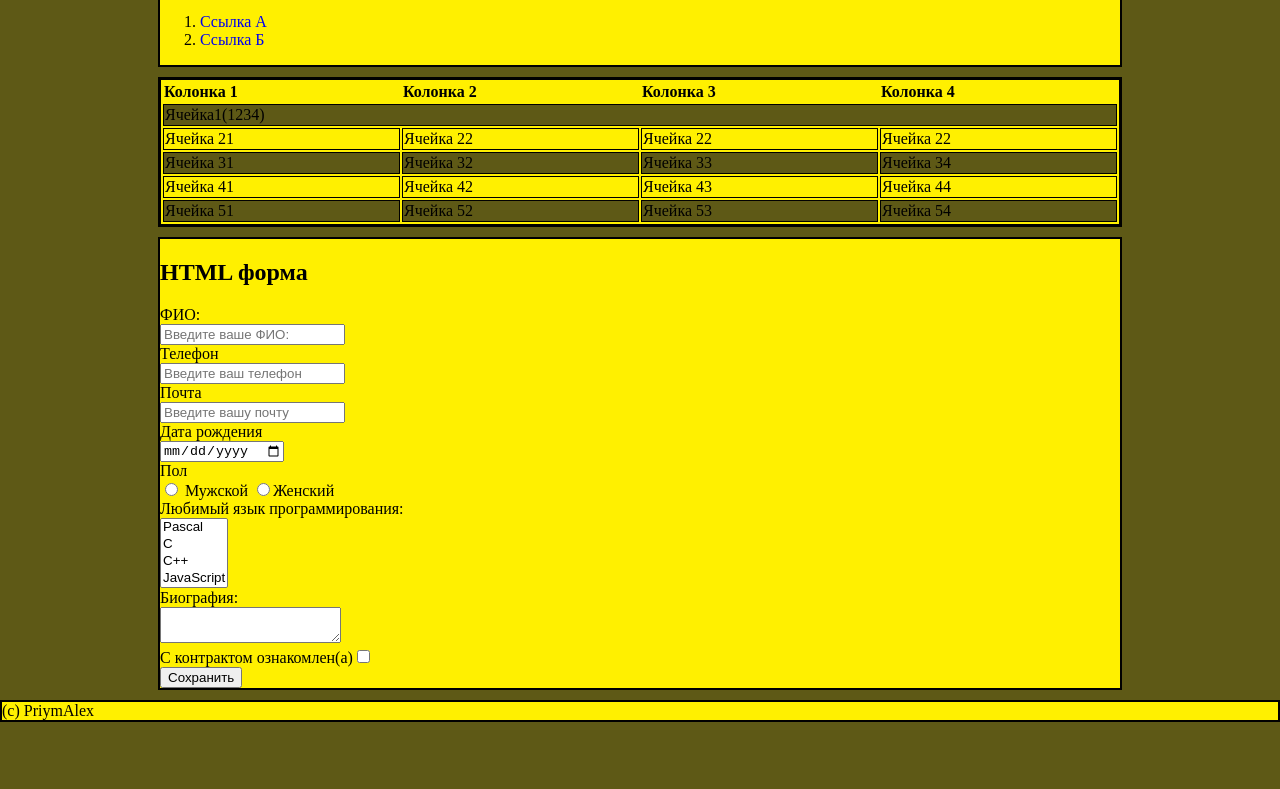
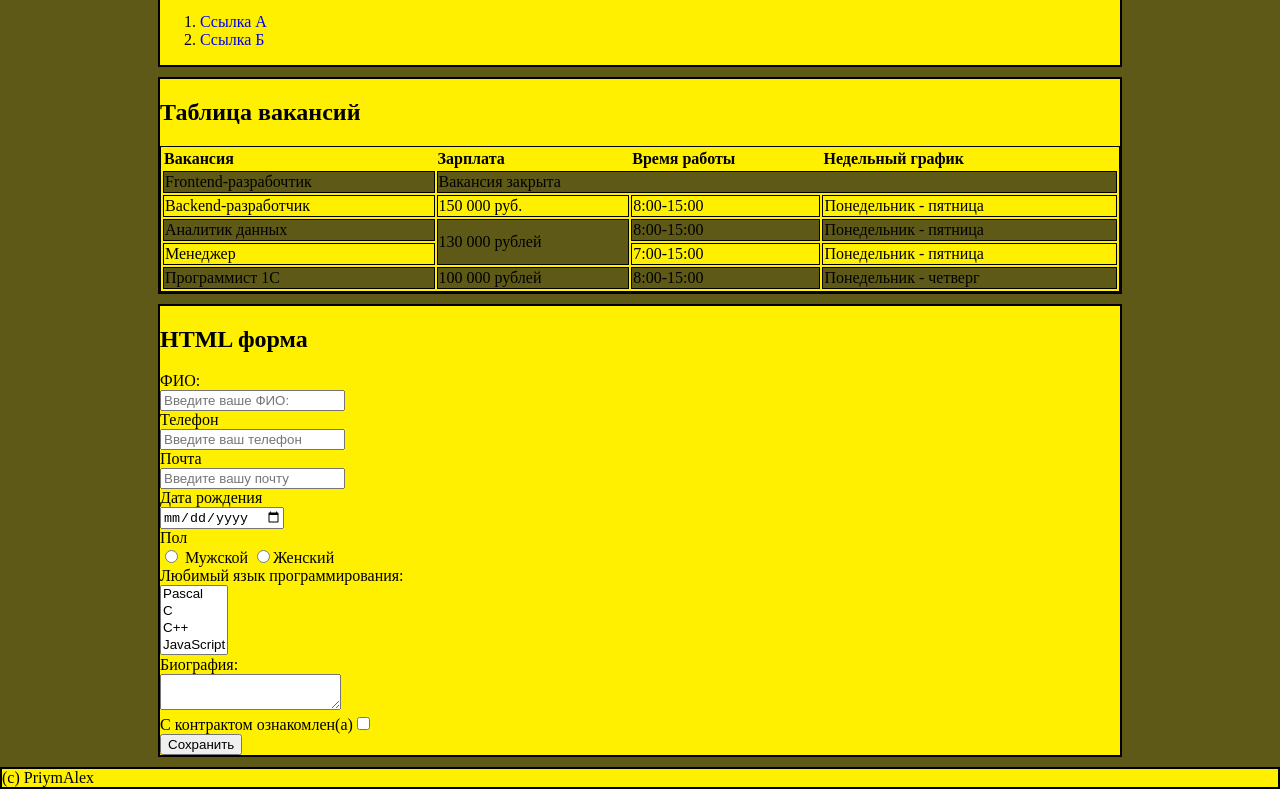
Before and after one commit to Priymalex/task2, a plain HTML site: page index.html in a window 1280 px wide. Shown: the part 1630-2419 px from the top of the page. Before the commit the page ends 2352 px from the top, so only its background shows below. Drawn offline with Linux system fonts and the light colour scheme.

Commit message:
index.html

```diff
--- a/index.html
+++ b/index.html
@@ -42,12 +42,12 @@
     <li><a href="ftp://user:password@ftp.example.com/example.txt">Скачать файл</a></li>
   </ul>
   <img src = "https://img3.procvetok.com/crop/w950/db/2b/db2b0e001f61912bba0fe71ca43a376f.webp" alt = "flower">
-  <a href = "https://cs.msu.ru/faculty"><img src = "logo_vmk_so_shriftom.png " alt = "logo" id = "logovmk"style = "width:  150px; height: auto;"></a>
+  <a href = "https://cs.msu.ru/faculty"><img src = "logo_vmk_so_shriftom.png " alt = "logo" id = "logovmk" style = "width:  150px; height: auto;"></a>
   <p id = "1234">Самый лучший текст на сайте</p>
   <img src="for-map.jpg" alt="Картинка с областями" usemap="#mops" style = "width: 200px; height: 250px;">
   <map name="mops">
-    <area shape="circle" coords="150,150,50" href="https://www.kubsu.ru" alt="Прямоугольник">
-    <area shape="rect" coords="0,0,100,100" href="https://www.kubsu.ru" alt="Круг">
+    <area shape="circle" coords="100,125,10" href="https://www.kubsu.ru" alt="Круг">
+    <area shape="rect" coords="0,0,75,75" href="https://www.kubsu.ru" alt="Прямоугольник">
   </map>
     <ol>
       <li><a href="index.html" title="А">Ссылка А</a></li>
@@ -55,39 +55,40 @@
     </ol>
     </div>
     <div class = "block">
+    <h2>Таблица вакансий</h2>
     <table id = "table1">
       <tr>
-        <th>Колонка 1</th>
-        <th>Колонка 2</th>
-        <th>Колонка 3</th>
-        <th>Колонка 4</th>
+        <th>Вакансия</th>
+        <th>Зарплата</th>
+        <th>Время работы</th>
+        <th>Недельный график</th>
       </tr>
       <tr>
-        <td colspan="4">Ячейка1(1234)</td>
+        <td>Frontend-разрабочтик</td>
+        <td colspan="3">Вакансия закрыта</td>
       </tr>
       <tr>
-        <td>Ячейка 21</td>
-        <td>Ячейка 22</td>
-        <td>Ячейка 22</td>
-        <td>Ячейка 22</td>
+        <td>Backend-разработчик</td>
+        <td>150 000 руб.</td>
+        <td>8:00-15:00</td>
+        <td>Понедельник - пятница</td>
       </tr>
       <tr>
-        <td>Ячейка 31</td>
-        <td>Ячейка 32</td>
-        <td>Ячейка 33</td>
-        <td>Ячейка 34</td>
+        <td >Аналитик данных</td>
+        <td rowspan = "2">130 000 рублей</td>
+        <td>8:00-15:00</td>
+        <td>Понедельник - пятница</td>
       </tr>
        <tr>
-        <td>Ячейка 41</td>
-        <td>Ячейка 42</td>
-        <td>Ячейка 43</td>
-        <td>Ячейка 44</td>
+        <td>Менеджер</td>
+        <td>7:00-15:00</td>
+        <td>Понедельник - пятница</td>
       </tr>
       <tr>
-        <td>Ячейка 51</td>
-        <td>Ячейка 52</td>
-        <td>Ячейка 53</td>
-        <td>Ячейка 54</td>
+        <td>Программист 1С</td>
+        <td>100 000 рублей</td>
+        <td>8:00-15:00</td>
+        <td>Понедельник - четверг</td>
       </tr>
     </table>
   </div>
```
